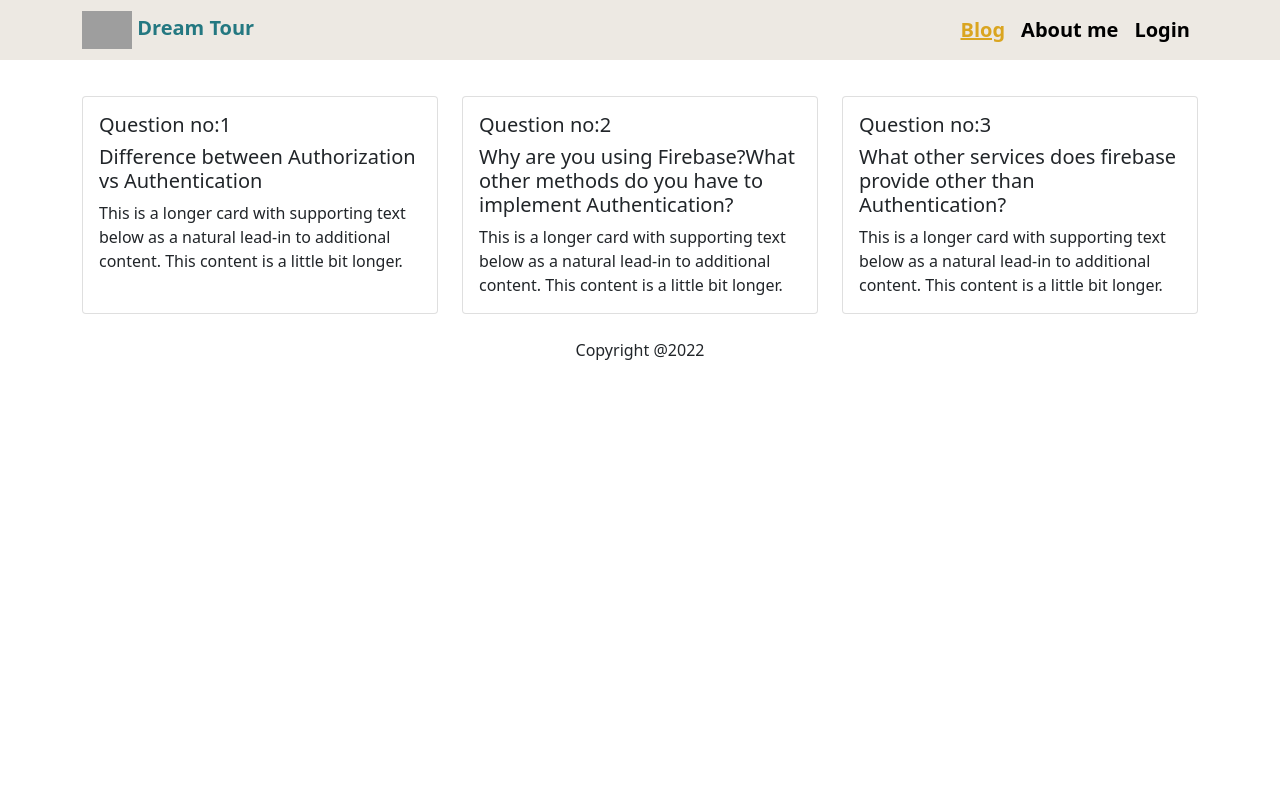
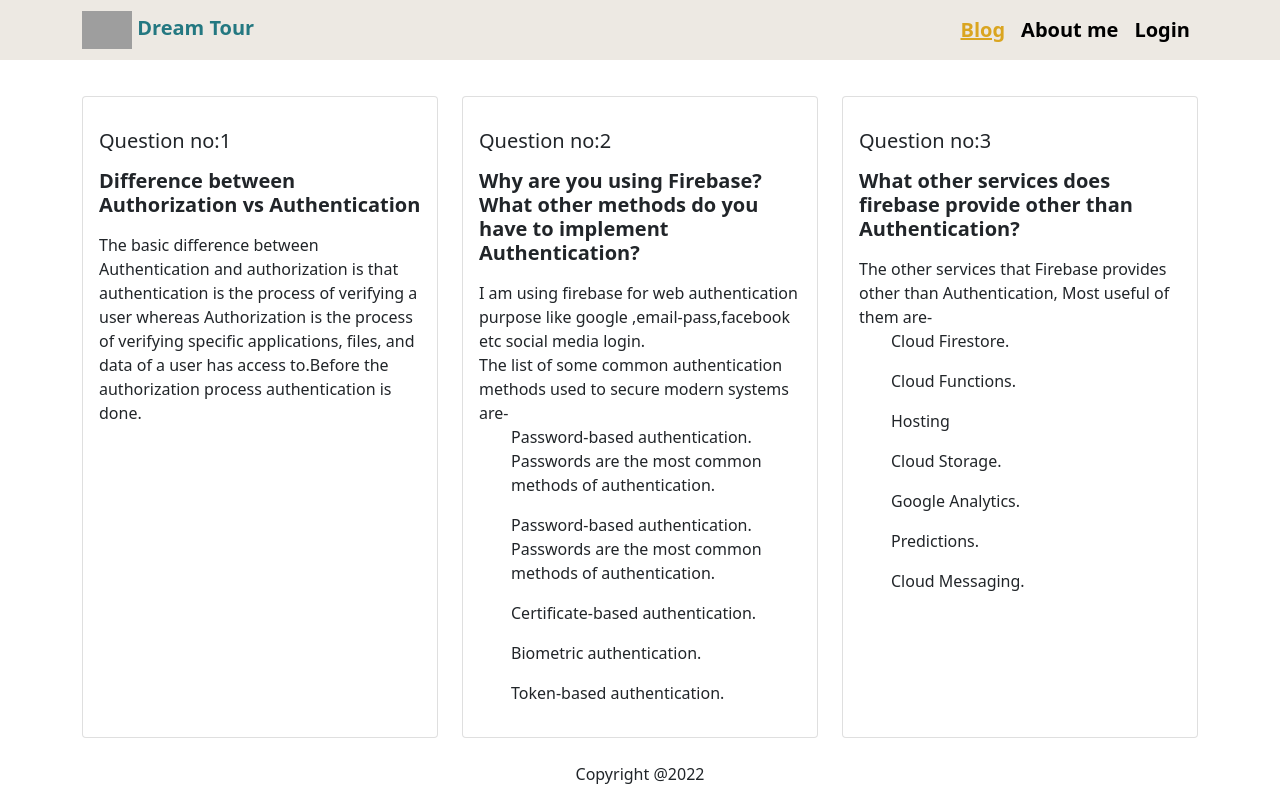
Before and after one commit to shakibaalam/assignment-10, a React (Create React App) app: page /blog in a window 1280 px wide. Built offline with nearby package versions, Linux system fonts and the light colour scheme; grey boxes are pictures that could not be loaded.

Commit message:
answer commit

```diff
--- a/src/Pages/Blogs/Blogs/Blogs.js
+++ b/src/Pages/Blogs/Blogs/Blogs.js
@@ -7,27 +7,41 @@ const Blogs = () => {
                 <div className="col">
                     <div className="card h-100">
                         <div className="card-body">
-                            <h5 className="card-title">Question no:1</h5>
-                            <h5 className="card-title">Difference between Authorization vs Authentication</h5>
-                            <p className="card-text">This is a longer card with supporting text below as a natural lead-in to additional content. This content is a little bit longer.</p>
+                            <h5 className="card-title my-3">Question no:1</h5>
+                            <h5 className="card-title fw-bold my-3">Difference between Authorization vs Authentication</h5>
+                            <p className="card-text">The basic difference between Authentication and authorization is that authentication is the process of verifying a user whereas Authorization is the process of verifying specific applications, files, and data of a user has access to.Before the authorization process authentication is done.</p>
                         </div>
                     </div>
                 </div>
                 <div className="col">
                     <div className="card h-100">
                         <div className="card-body">
-                            <h5 className="card-title">Question no:2</h5>
-                            <h5 className="card-title">Why are you using Firebase?What other methods do you have to implement Authentication?</h5>
-                            <p className="card-text">This is a longer card with supporting text below as a natural lead-in to additional content. This content is a little bit longer.</p>
+                            <h5 className="card-title my-3">Question no:2</h5>
+                            <h5 className="card-title fw-bold my-3">Why are you using Firebase?What other methods do you have to implement Authentication?</h5>
+                            <p className="card-text">I am using firebase for web authentication purpose like google ,email-pass,facebook etc social media login.
+                                <br />
+                                The list of some common authentication methods used to secure modern systems are-
+                                <ol>Password-based authentication. Passwords are the most common methods of authentication. </ol>
+                                <ol>Password-based authentication. Passwords are the most common methods of authentication. </ol>
+                                <ol>Certificate-based authentication.</ol>
+                                <ol>Biometric authentication.</ol>
+                                <ol>Token-based authentication.</ol></p>
                         </div>
                     </div>
                 </div>
                 <div className="col">
                     <div className="card h-100">
                         <div className="card-body">
-                            <h5 className="card-title">Question no:3</h5>
-                            <h5 className="card-title">What other services does firebase provide other than Authentication?</h5>
-                            <p className="card-text">This is a longer card with supporting text below as a natural lead-in to additional content. This content is a little bit longer.</p>
+                            <h5 className="card-title my-3">Question no:3</h5>
+                            <h5 className="card-title fw-bold my-3">What other services does firebase provide other than Authentication?</h5>
+                            <p className="card-text">The other services that Firebase provides other than Authentication, Most useful of them are-
+                                <ol>Cloud Firestore.</ol>
+                                <ol>Cloud Functions.</ol>
+                                <ol>Hosting</ol>
+                                <ol>Cloud Storage.</ol>
+                                <ol>Google Analytics.</ol>
+                                <ol>Predictions.</ol>
+                                <ol>Cloud Messaging.</ol></p>
                         </div>
                     </div>
                 </div>
```
